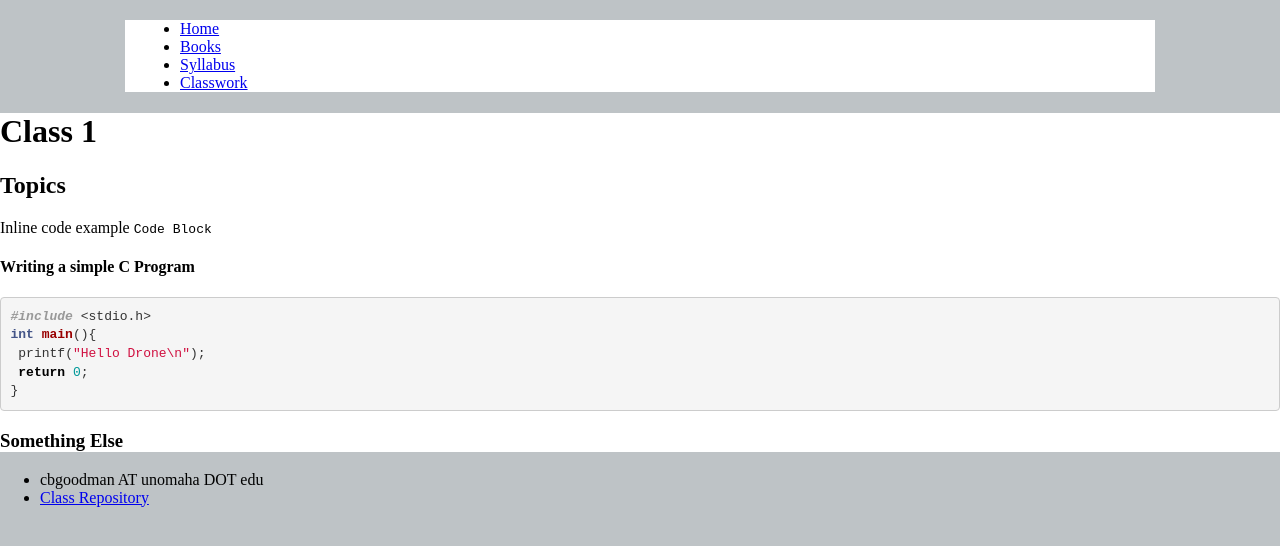
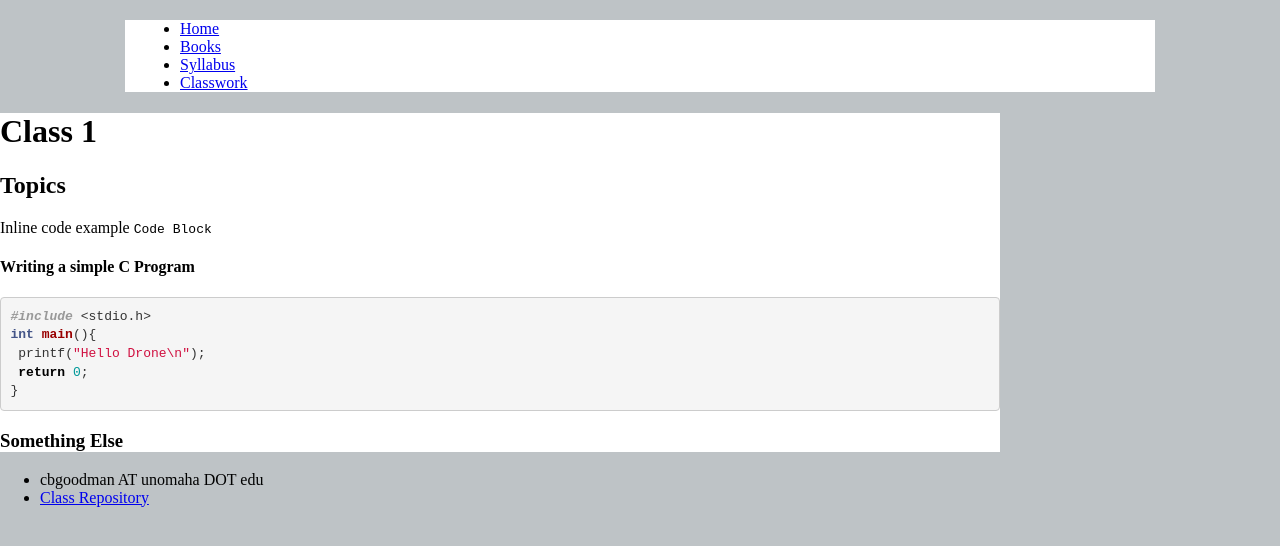
Before and after one commit to cbgoodman/uno-spa-quant-ii, a Jekyll site: the page built from class-1/index.md, in a window 1280 px wide. Shown: the top 546 px of the page. Built offline with Jekyll 4.4.1, drawn with Linux system fonts in a browser that asks for light colours.

Commit message:
Update main.css

```diff
--- a/css/main.css
+++ b/css/main.css
@@ -12,6 +12,7 @@
 div.banner {
 	background-color: white;
 	width: 100%;
+	max-width: 1000px;
 	height: 90px;
 	margin: 0px;
 	padding: 0;
@@ -21,6 +22,7 @@
 div.content {
 	background-color: white;
 	width: 100%;
+	max-width: 1000px;
 	margin: 0px;
 	padding: 0;
 }
```
